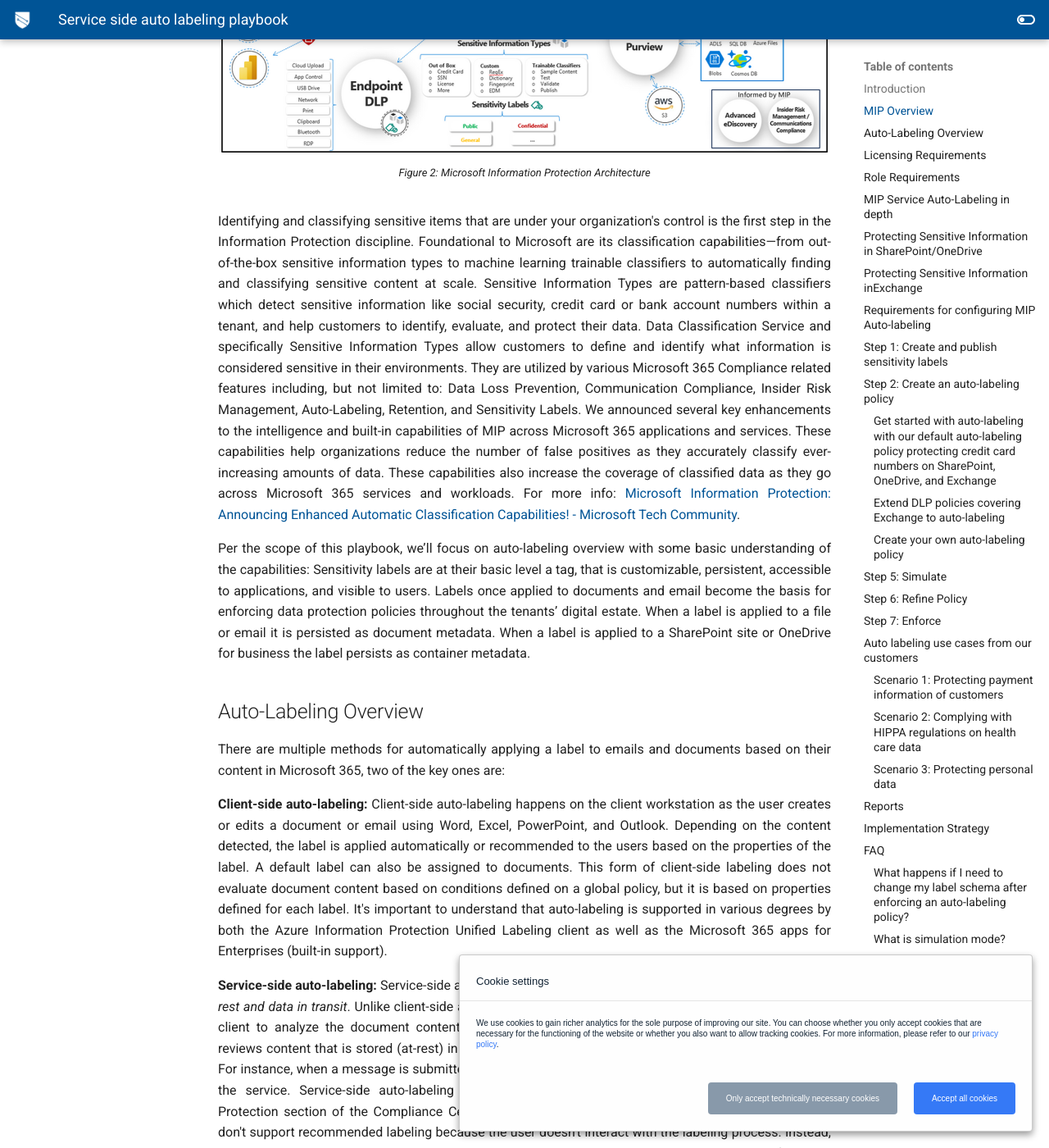
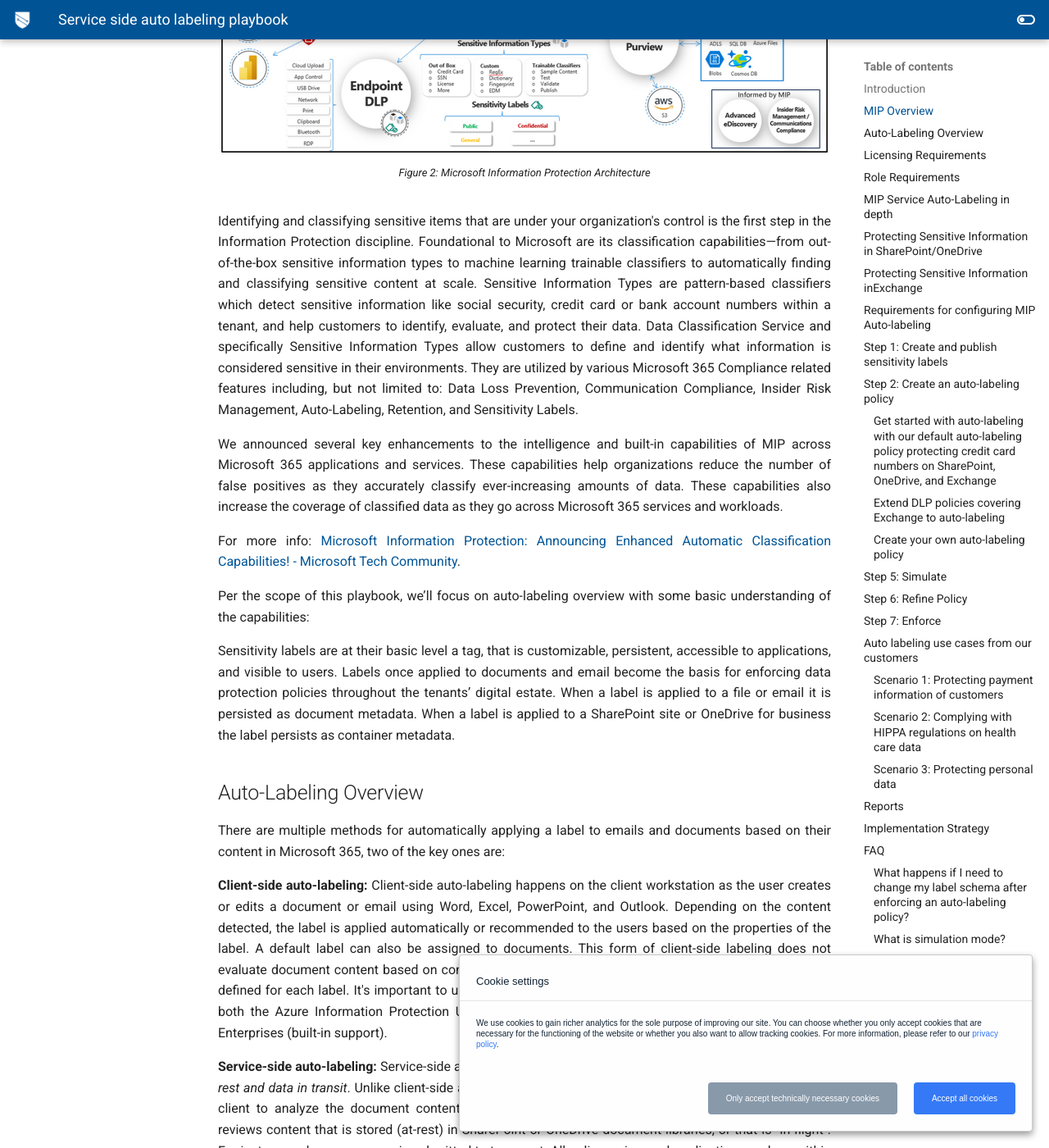
Before and after one commit to microsoft/ComplianceCxE, an MkDocs documentation site: the page built from docs/playbooks/service-side-auto-labeling.md, in a window 1280 px wide and 1400 px high, scrolled down 1374 px. Shown: the whole window at 82% size. Built offline with MkDocs 1.6.1 and Material for MkDocs 9.7.7, drawn with Linux system fonts in a browser that asks for light colours; comment, search, counter and statistics services are not loaded; some of the changed lines change nothing that is shown; some of the changed text lies outside the part shown.

Commit message:
Update service-side-auto-labeling.md

```diff
--- a/docs/playbooks/service-side-auto-labeling.md
+++ b/docs/playbooks/service-side-auto-labeling.md
@@ -21,10 +21,13 @@
 </figure>
 
 Identifying and classifying sensitive items that are under your organization's control is the first step in the Information Protection discipline. Foundational to Microsoft are its classification capabilities—from out-of-the-box sensitive information types to machine learning trainable classifiers to automatically finding and classifying sensitive content at scale. Sensitive Information Types are pattern-based classifiers which detect sensitive information like social security, credit card or bank account numbers within a tenant, and help customers to identify, evaluate, and protect their data. Data Classification Service and specifically Sensitive Information Types allow customers to define and identify what information is considered sensitive in their environments. They are utilized by various Microsoft 365 Compliance related features including, but not limited to: Data Loss Prevention, Communication Compliance, Insider Risk Management, Auto-Labeling, Retention, and Sensitivity Labels.
+
 We announced several key enhancements to the intelligence and built-in capabilities of MIP across Microsoft 365 applications and services. These capabilities help organizations reduce the number of false positives as they accurately classify ever-increasing amounts of data. These capabilities also increase the coverage of classified data as they go across Microsoft 365 services and workloads.
+
 For more info: [Microsoft Information Protection: Announcing Enhanced Automatic Classification Capabilities! - Microsoft Tech Community](https://techcommunity.microsoft.com/t5/security-compliance-and-identity/microsoft-information-protection-announcing-enhanced-automatic/ba-p/2871144).
 
 Per the scope of this playbook, we’ll focus on auto-labeling overview with some basic understanding of the capabilities:
+
 Sensitivity labels are at their basic level a tag, that is customizable, persistent, accessible to applications, and visible to users. Labels once applied to documents and email become the basis for enforcing data protection policies throughout the tenants’ digital estate. When a label is applied to a file or email it is persisted as document metadata. When a label is applied to a SharePoint site or OneDrive for business the label persists as container metadata.
 
 ## Auto-Labeling Overview
@@ -33,16 +36,14 @@
 **Client-side auto-labeling:** Client-side auto-labeling happens on the client workstation as the user creates or edits a document or email using Word, Excel, PowerPoint, and Outlook. Depending on the content detected, the label is applied automatically or recommended to the users based on the properties of the label. A default label can also be assigned to documents. This form of client-side labeling does not evaluate document content based on conditions defined on a global policy, but it is based on properties defined for each label. It's important to understand that auto-labeling is supported in various degrees by both the Azure Information Protection Unified Labeling client as well as the Microsoft 365 apps for Enterprises (built-in support).
 
 **Service-side auto-labeling:** Service-side auto-labeling is sometimes referred to as *auto-labeling for data at rest and data in transit*. Unlike client-side auto-labeling, service side auto labeling does not depend on the client to analyze the document content while it is being created. Instead, service-side auto-labeling reviews content that is stored (at-rest) in SharePoint or OneDrive document libraries, or that is "in-flight". For instance, when a message is submitted to transport. All policy review and application are done within the service. Service-side auto-labeling policies are created and configured from the Information Protection section of the Compliance Center under the Auto-labeling policy tab. Auto-labeling policies don't support recommended labeling because the user doesn't interact with the labeling process. Instead, the administrator runs the policies in simulation mode to help ensure the correct labeling of content before applying the label.
+
 The table below provides a comparison of Service-side, Client-side, and Defender for cloud apps auto-labeling solutions and can help you identify when a particular solution is appropriate for labeling needs.
 
 |  Capability  |  Service side  |  Client side  |  Defender for cloud apps (MCAS)  |
 |---|---|---|---|
 |  **Application support**  |  SharePoint, OneDrive and Exchange Online  |  Word, PowerPoint, Excel or Outlook Microsoft 365 apps, or AIP plugin for Office  |  SharePoint, OneDrive and third-party services supported by Defender for cloud apps  |
 | **File types supported**  |  .docx, .xlsx, .pptx and related formats  |  .docx, .xlsx, .pptx and related formats  |  .docx, .xlsx, .pptx and related formats, PDF  |
-| **File types supported**  |  .docx, .xlsx, .pptx and related formats  |  .docx, .xlsx, .pptx and related formats  |  .docx, .xlsx, .pptx and related formats, PDF  |
-| **File types supported**  |  .docx, .xlsx, .pptx and related formats  |  .docx, .xlsx, .pptx and related formats  |  .docx, .xlsx, .pptx and related formats, PDF  |
-| **File types supported**  |  .docx, .xlsx, .pptx and related formats  |  .docx, .xlsx, .pptx and related formats  |  .docx, .xlsx, .pptx and related formats, PDF  |
-| **File types supported**  |  .docx, .xlsx, .pptx and related formats  |  .docx, .xlsx, .pptx and related formats  |  .docx, .xlsx, .pptx and related formats, PDF  |
+
 
 In addition, label priority is used in determining when and how an auto-label will be applied. The following table lists some common labeling scenarios, the label setting (i.e., auto or recommended label) and the expected outcome or behavior.
 
@@ -77,20 +78,31 @@
 * AIP Plan 2
 
 For both **client and service-side automatic sensitivity labeling**, the following licenses provide user rights:
+
 * Microsoft 365 E5/A5/G5
+
 * F5 Compliance
+
 * F5 Security & Compliance
+
 * Microsoft 365 E5/A5/G5 Information Protection and Governance
+
 * Office 365 E5
 
 For **client-side automatic sensitivity labeling only**, the following license provides user rights:
+
 * Enterprise Mobility + Security E5/A5/G5
+
 * AIP Plan 2
 
 To **apply and view sensitivity labels in Power BI and to protect data when it's exported from Power BI to Excel, PowerPoint, or PDF**, the following licenses provide user rights:
+
 * Microsoft 365 E5/A5/G5/E3/A3/G3/F1/F3/Business Premium
+
 * Enterprise Mobility + Security E3/E5
+
 * AIP Plan 1
+
 * AIP Plan 2
 
 Note: G3 and G5 are the Office 365 services/plans for Government organizations.
```
